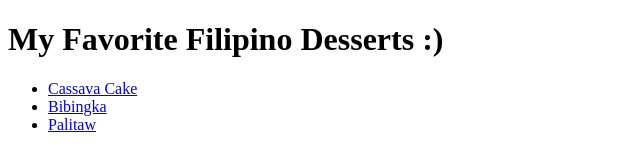
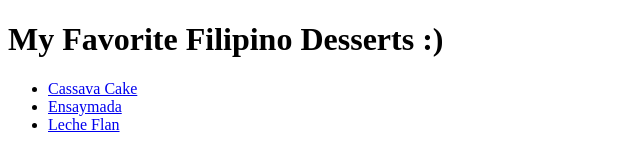
Before and after one commit to heykiaram/odin-recipes, a plain HTML site: page index.html in a window 1280 px wide. Shown: the full height of the page, 0-640 px from the left. Drawn offline with Linux system fonts and the light colour scheme.

Commit message:
Update recipe titles on index, integrate remote changes using git pull

```diff
--- a/index.html
+++ b/index.html
@@ -10,8 +10,8 @@
     <h1>My Favorite Filipino Desserts :)</h1>
 <ul>
    <li><a href="recipes/cassavacake.html">Cassava Cake</a></li>
-   <li><a href="recipes/ensaymada.html">Bibingka</a></li>
-   <li><a href="recipes/lecheflan.html">Palitaw</a></li>
+   <li><a href="recipes/ensaymada.html">Ensaymada</a></li>
+   <li><a href="recipes/lecheflan.html">Leche Flan</a></li>
 </ul>
 
 </body>
```
